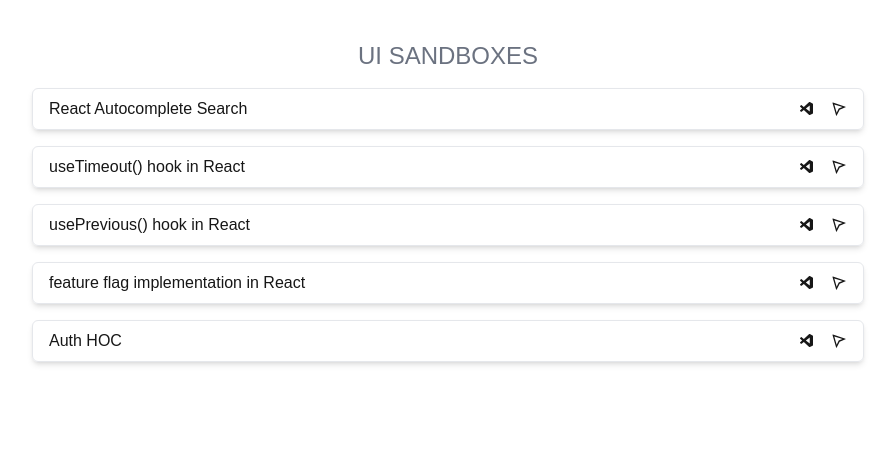
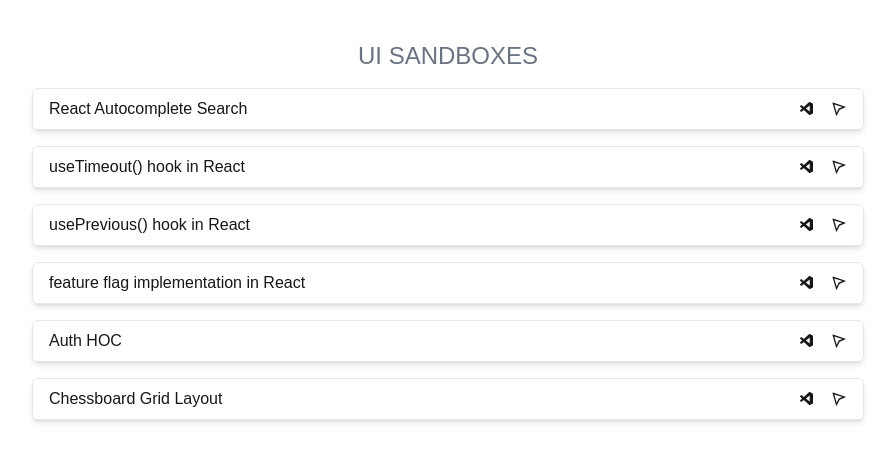
Before and after one commit to Easyvipin/github-like-portfolio, a Next.js app: page /challenges in a window 1280 px wide. Shown: the top 462 px of the page, without its empty margins (192-1087 px from the left). Built offline with nearby package versions, Linux system fonts and the light colour scheme.

Commit message:
feat: added chessboard grid layout challenge

```diff
--- a/app/challenges/data.ts
+++ b/app/challenges/data.ts
@@ -29,6 +29,12 @@ const ALL_CHALLANGES = [
     codeBase: "https://codesandbox.io/p/sandbox/withauth-c9my54",
     liveUrl: "https://c9my54.csb.app/",
   },
+  {
+    id: "chessboard-grid",
+    label: "Chessboard Grid Layout",
+    codeBase: "https://codesandbox.io/p/sandbox/chessboard-ff67cl",
+    liveUrl: "https://ff67cl.csb.app/",
+  },
 ];
 
 export default ALL_CHALLANGES;
```
